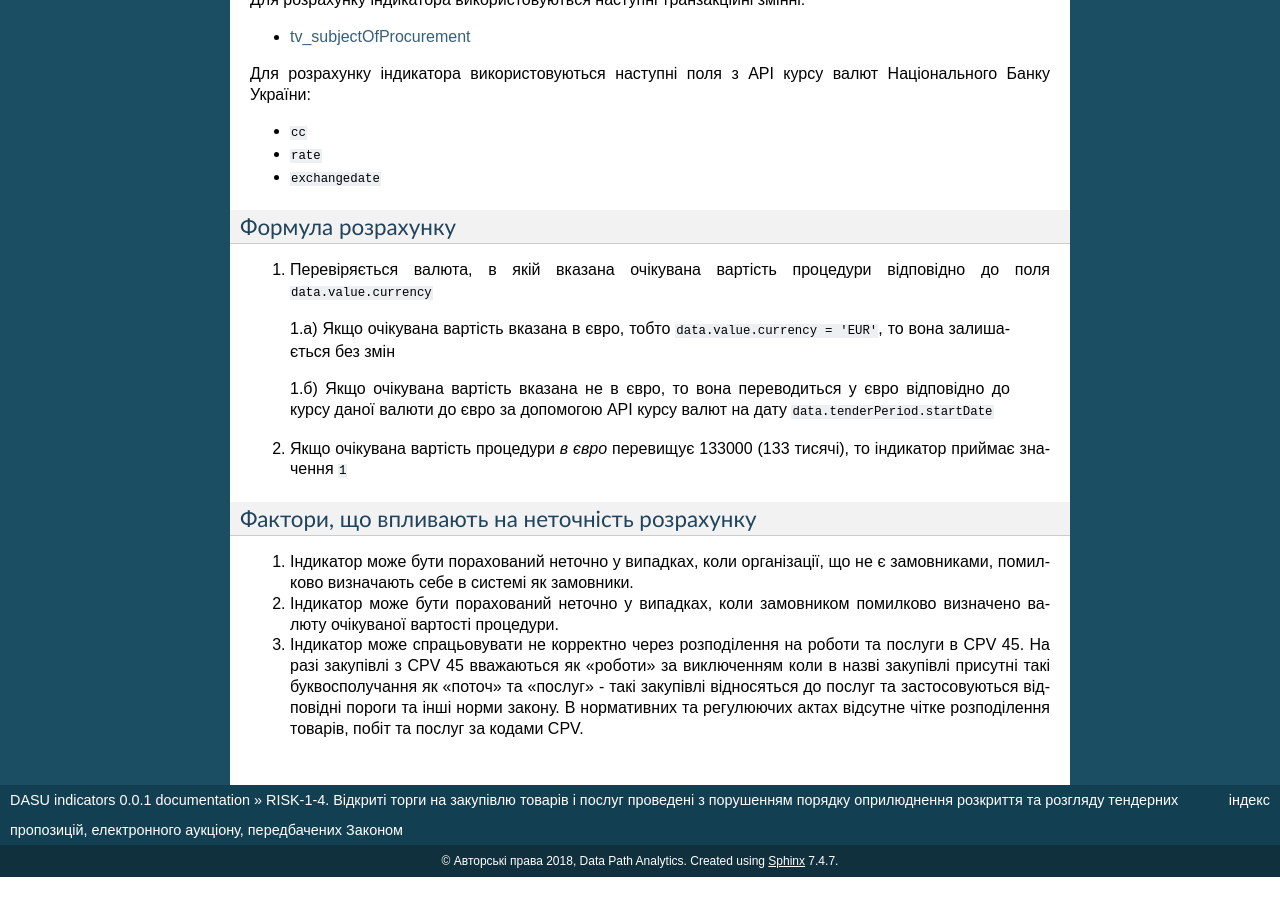
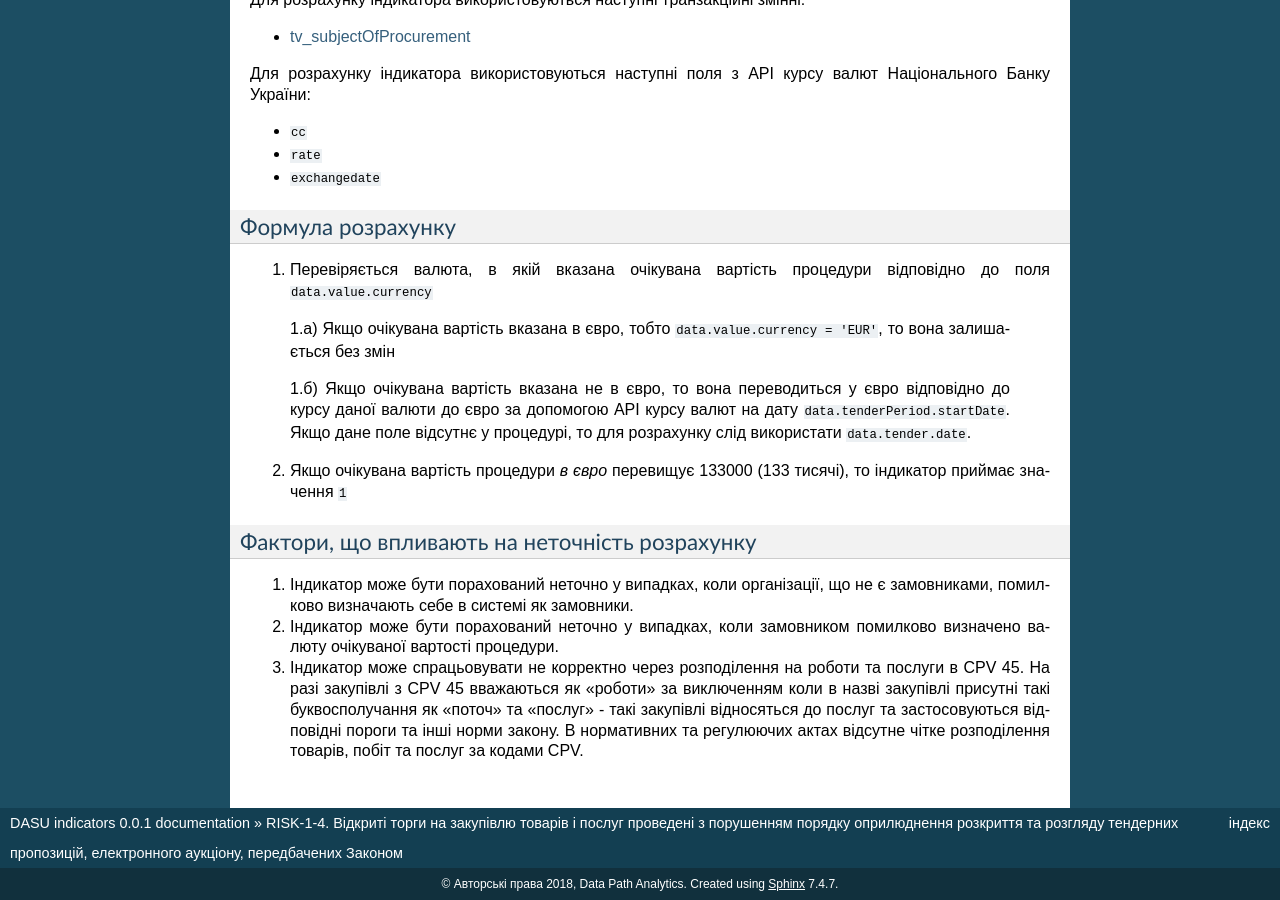
Before and after one commit to dbolshev/indicators-docs, a Sphinx documentation site: the page built from docs/RISK-1-4.rst, in a window 1280 px wide and 900 px high, scrolled down 2249 px. Built offline with Sphinx 7.4.7, drawn with Linux system fonts in a browser that asks for light colours; pages that are not in the unit, such as notebooks, are missing from menus; before the commit the page ends 3126 px from its top, so only the background shows below that.

Commit message:
Update RISK-1-4.rst

```diff
--- a/docs/RISK-1-4.rst
+++ b/docs/RISK-1-4.rst
@@ -121,7 +121,7 @@
 
   1.а) Якщо очікувана вартість вказана в євро, тобто ``data.value.currency = 'EUR'``, то вона залишається без змін
 
-  1.б) Якщо очікувана вартість вказана не в євро, то вона переводиться у євро відповідно до курсу даної валюти до євро за допомогою API курсу валют на дату ``data.tenderPeriod.startDate``
+  1.б) Якщо очікувана вартість вказана не в євро, то вона переводиться у євро відповідно до курсу даної валюти до євро за допомогою API курсу валют на дату ``data.tenderPeriod.startDate``. Якщо дане поле відсутнє у процедурі, то для розрахунку слід використати ``data.tender.date``.
 
 2. Якщо очікувана вартість процедури *в євро* перевищує 133000 (133 тисячі), то індикатор приймає значення ``1``
 
```
